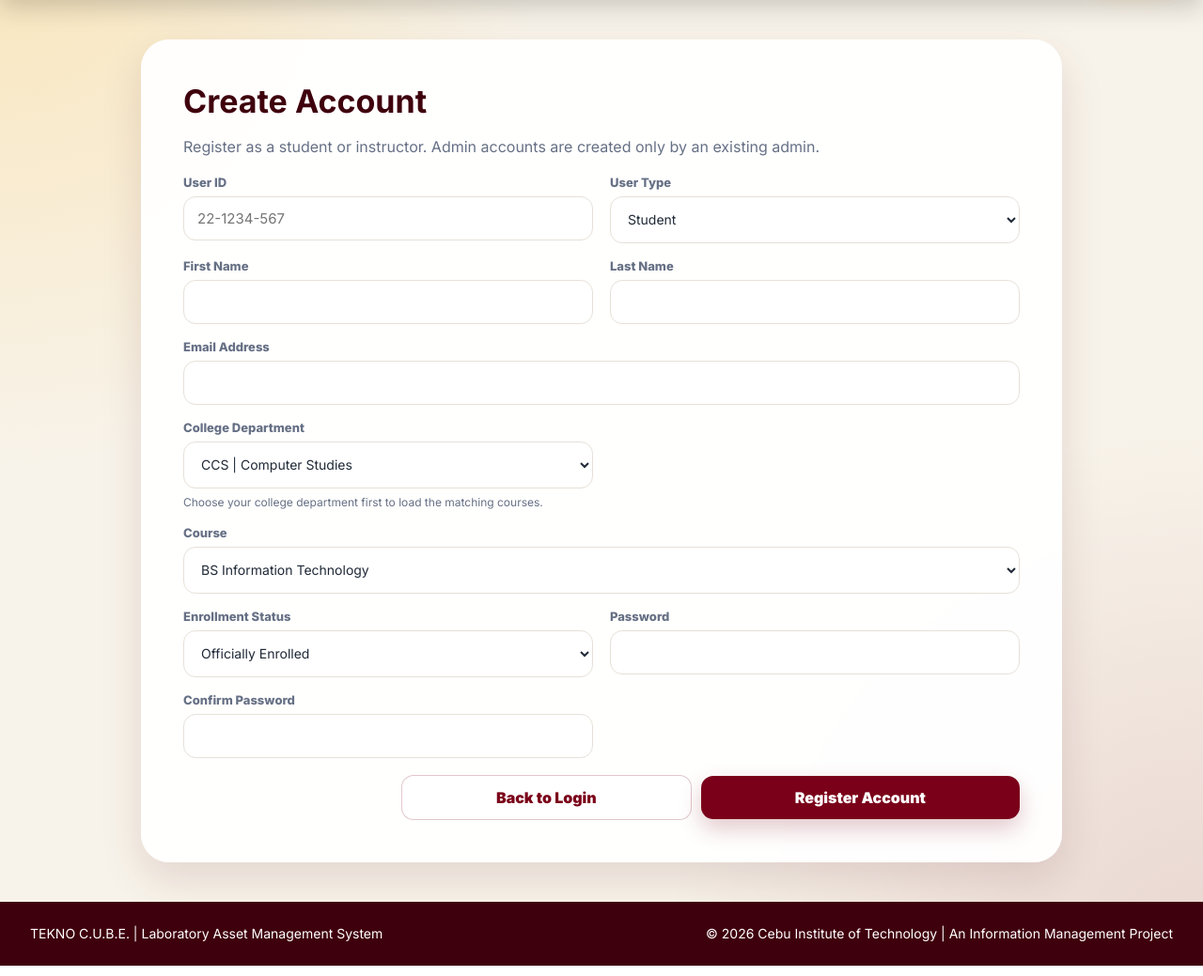
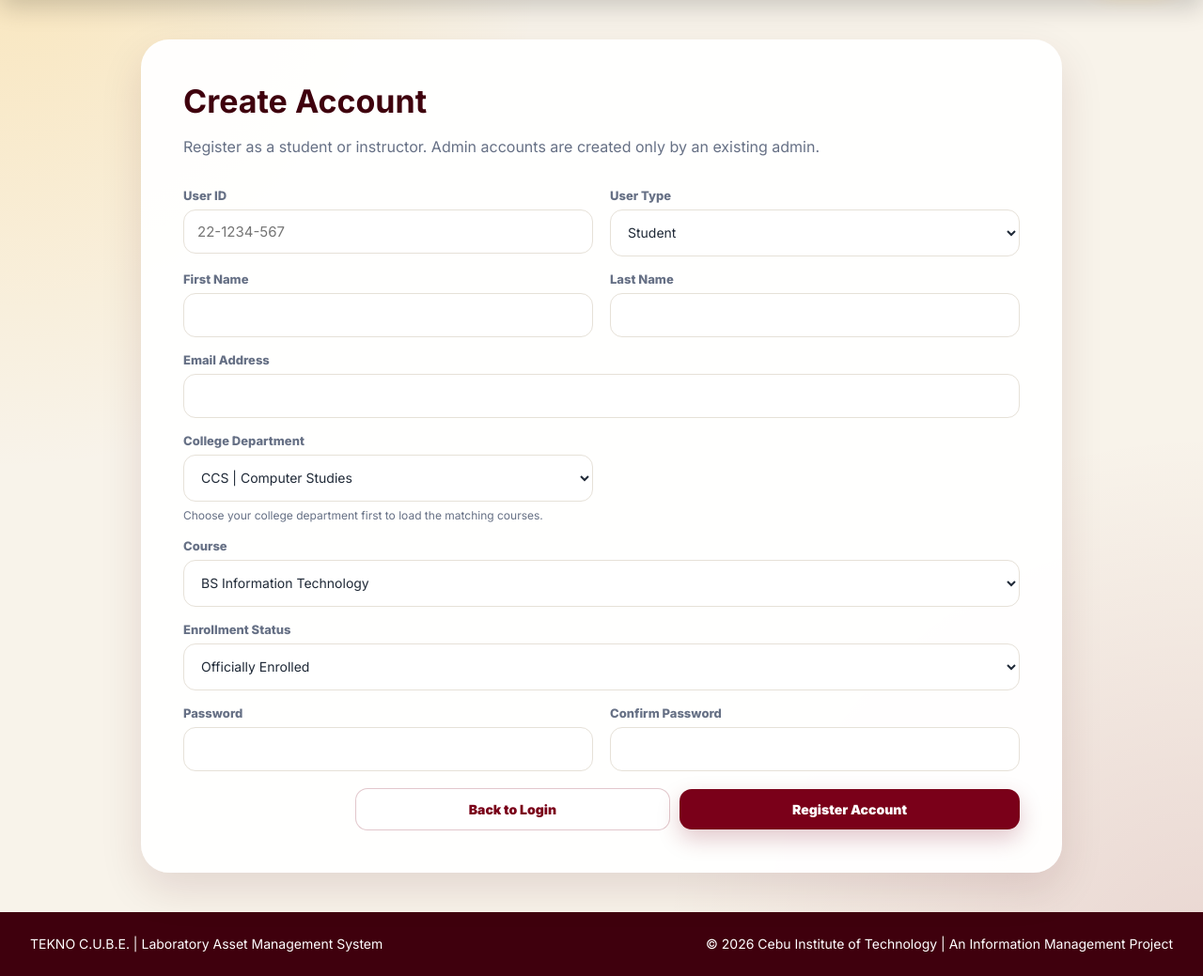
Before and after one commit to shuabaee/IM-TEKNO-C.U.B.E, a PHP site: page /login.php/register.php in a window 1280 px wide. Shown: the part 78-1117 px from the top of the page at 94% size. Run offline with PHP 8.4, Linux system fonts and the light colour scheme.

Commit message:
fix label spacing
Co-authored-by: Copilot <copilot@github.com>

```diff
--- a/css/site.css
+++ b/css/site.css
@@ -194,8 +194,8 @@ main { min-height: calc(100vh - 145px); }
     gap: 8px;
     border: 0;
     border-radius: 13px;
-    padding: 13px 100px;
-    font-size: 16px;
+    padding: 13px 120px;
+    font-size: 14px;
     font-weight: 900;
     cursor: pointer;
     transition: transform .15s ease, box-shadow .15s ease, opacity .15s ease;
--- a/login.php
+++ b/login.php
@@ -29,9 +29,10 @@ require_once ROOT_PATH . '/includes/header.php';
 <section class="auth-wrap">
     <form class="auth-card" method="post">
         <h1>Welcome Back</h1>
-        <p>Login using your CIT-U User ID.</p>
+        <p style="margin-bottom: 30px;">Login using your CIT-U User ID.</p>
         <label for="user_id">User ID</label>
-        <input id="user_id" name="user_id" type="text" placeholder="ADMIN-001" required>
+        <input id="user_id" name="user_id" type="text" placeholder="ADMIN-001"
+        style="margin-bottom: 12px;" required>
         <label for="password">Password</label>
         <input id="password" name="password" type="password" placeholder="Password" required>
         <div class="form-actions form-actions-center">
--- a/register.php
+++ b/register.php
@@ -62,7 +62,7 @@ require_once ROOT_PATH . '/includes/header.php';
 <section class="auth-wrap">
     <form class="auth-card auth-card-wide" method="post">
         <h1>Create Account</h1>
-        <p>Register as a student or instructor. Admin accounts are created only by an existing admin.</p>
+        <p style="margin-bottom: 30px;">Register as a student or instructor. Admin accounts are created only by an existing admin.</p>
         <div class="form-grid">
             <div>
                 <label for="user_id">User ID</label>
@@ -101,7 +101,7 @@ require_once ROOT_PATH . '/includes/header.php';
                     <?php render_course_options($selectedDepartment, $selectedCourse); ?>
                 </select>
             </div>
-            <div data-student-fields>
+            <div data-student-fields class="form-full">
                 <label for="enrollment_status">Enrollment Status</label>
                 <select id="enrollment_status" name="enrollment_status">
                     <option value="Officially Enrolled" <?= ($_POST['enrollment_status'] ?? '') === 'Officially Enrolled' ? 'selected' : '' ?>>Officially Enrolled</option>
```
